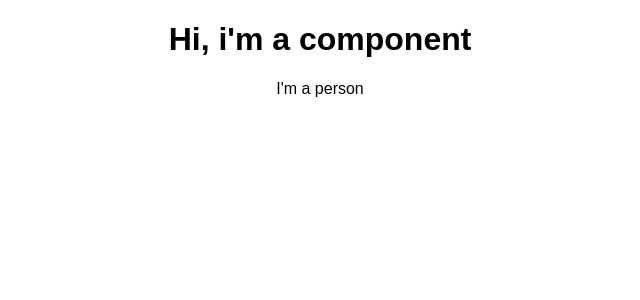
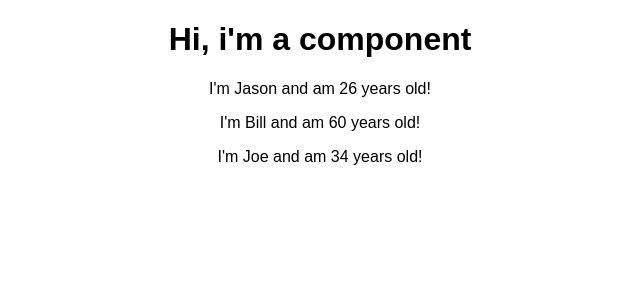
Before and after one commit to schmitty890/the-complete-guide-section-3, a React (Create React App) app: page / in a window 1280 px wide. Shown: the top 300 px of the page, without its empty margins (320-960 px from the left). Built offline with nearby package versions, Linux system fonts and the light colour scheme.

Commit message:
pass props to component

```diff
--- a/src/App.js
+++ b/src/App.js
@@ -8,7 +8,9 @@ class App extends Component {
     return (
       <div className="App">
         <h1>Hi, i'm a component</h1>
-        <Person />
+        <Person name="Jason" age="26"/>
+        <Person name="Bill" age="60"/>
+        <Person name="Joe" age="34"/>
       </div>
     );
   }
--- a/src/Person/Person.js
+++ b/src/Person/Person.js
@@ -1,8 +1,8 @@
 import React from 'react';
 
-const person = () => {
+const person = (props) => {
   return (
-    <p>I'm a person</p>
+    <p>I'm {props.name} and am {props.age} years old!</p>
   )
 }
 
```
